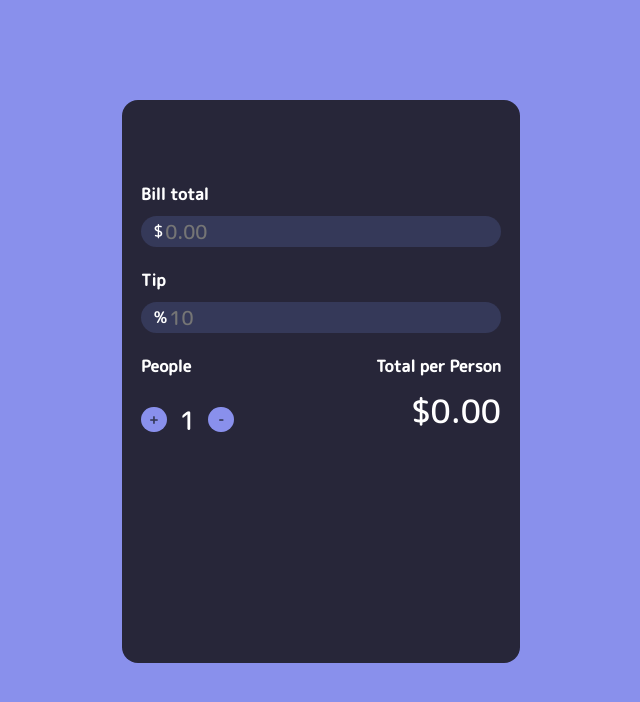
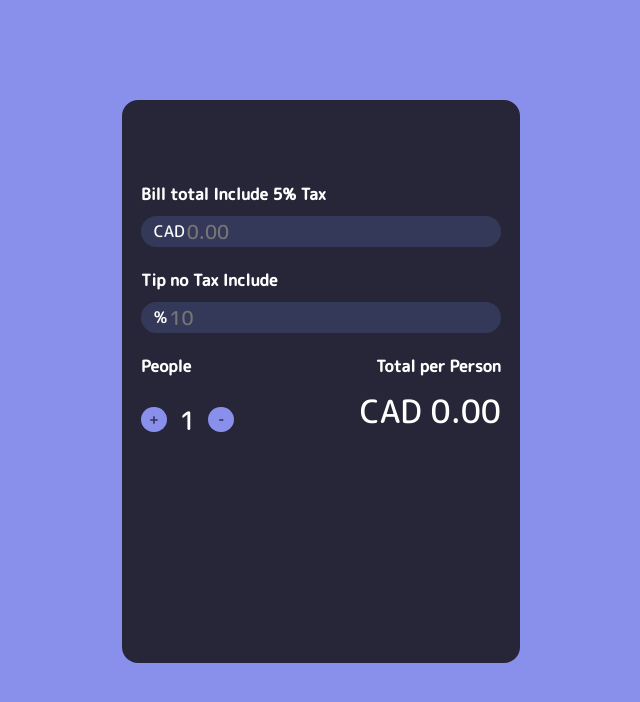
Before and after one commit to bkcsplayer/split-calculator, a plain HTML site: page index.html in a window 1280 px wide. Shown: the whole page, without its empty margins (319-959 px from the left). Drawn offline with Linux system fonts and the light colour scheme.

Commit message:
Update index.html

```diff
--- a/index.html
+++ b/index.html
@@ -11,14 +11,14 @@
     <meta http-equiv="X-UA-Compatible" content="IE=edge" />
     <meta name="viewport" content="width=device-width, initial-scale=1.0" />
     <link rel="stylesheet" href="style.css" type="text/css" />
-    <title>Tip Calculator</title>
+    <title>Split Calculator</title>
   </head>
   <body>
     <div class="wrapper">
       <div class="container" id="topContainer">
-        <div class="title">Bill total</div>
+        <div class="title">Bill total Include 5% Tax</div>
         <div class="inputContainer">
-          <span>$</span>
+          <span>CAD</span>
           <input
             onkeyup="calculateBill()"
             type="text"
@@ -28,7 +28,7 @@
         </div>
       </div>
       <div class="container">
-        <div class="title">Tip</div>
+        <div class="title">Tip no Tax Include</div>
         <div class="inputContainer">
           <span>%</span>
           <input
@@ -58,7 +58,7 @@
         </div>
         <div class="totalContainer">
           <div class="title">Total per Person</div>
-          <div class="total" id="perPersonTotal">$0.00</div>
+          <div class="total" id="perPersonTotal">CAD 0.00</div>
         </div>
       </div>
     </div>
```
